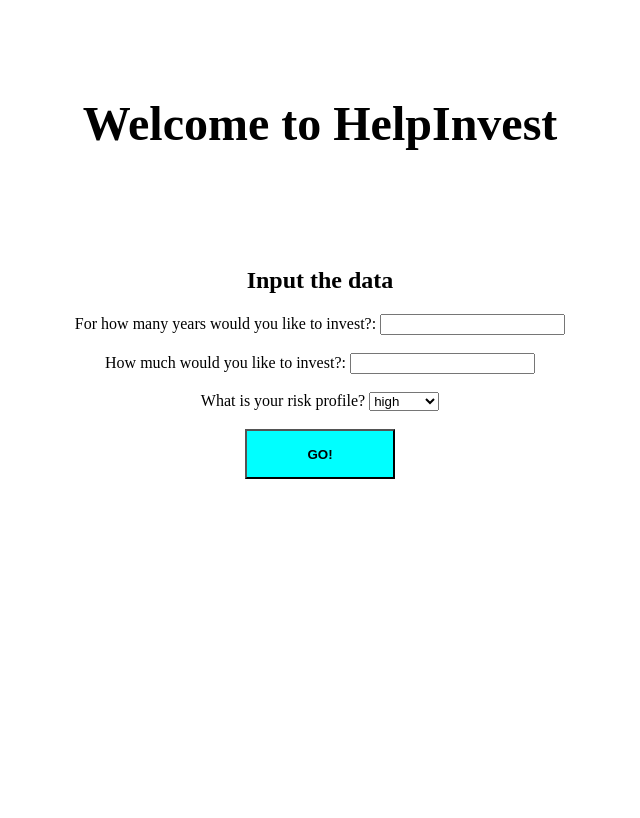
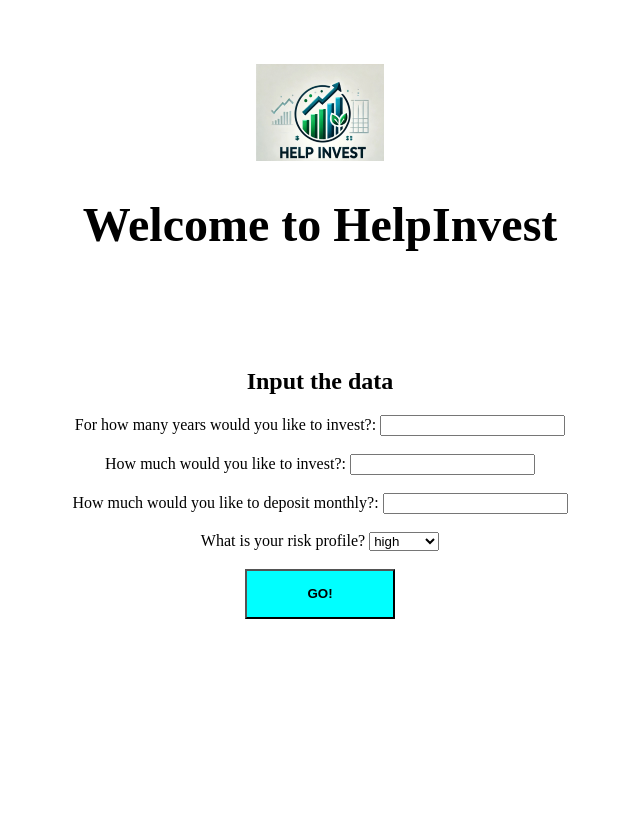
Before and after one commit to unibo-dtm-se-2425-HelpInvest/artifact, a Flask app: page / in a window 1280 px wide. Shown: the top 818 px of the page, without its empty margins (320-960 px from the left). Run offline with Flask 3, Linux system fonts and the light colour scheme.

Commit message:
Update homepage.html
Added input for monthly deposits

```diff
--- a/templates/homepage.html
+++ b/templates/homepage.html
@@ -1,3 +1,4 @@
+
 <!DOCTYPE html>
 <html lang="en">
 <head>
@@ -9,6 +10,7 @@
 
     <body>
         <header>
+            <img src="static/images/logo.jpg" alt = "logo" height="10%" width="10%">
             <h1>Welcome to HelpInvest</h1>
 
         </header>
@@ -21,6 +23,9 @@
                 <br>
                 How much would you like to invest?:
                 <input type="text" name="capital" id="capital" required></input><br>
+                <br>
+                How much would you like to deposit monthly?:
+                <input type="text" name="monthly_deposit" id="monthly_deposit" required></input><br>
                 <br>
                 What is your risk profile?
                 <select name="risk_profile" id="risk_profile">
```
